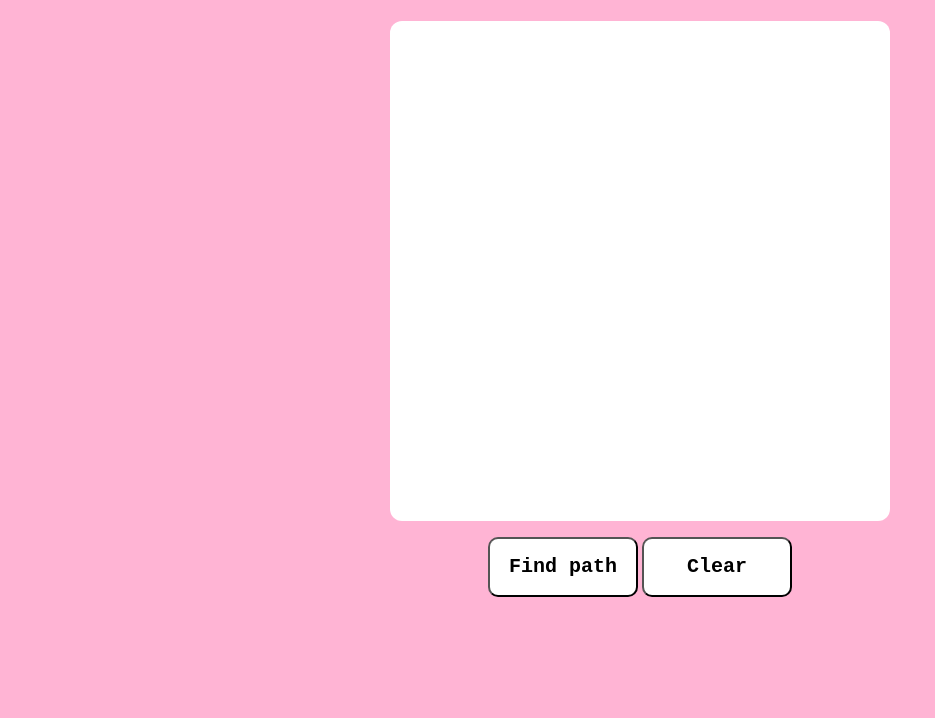
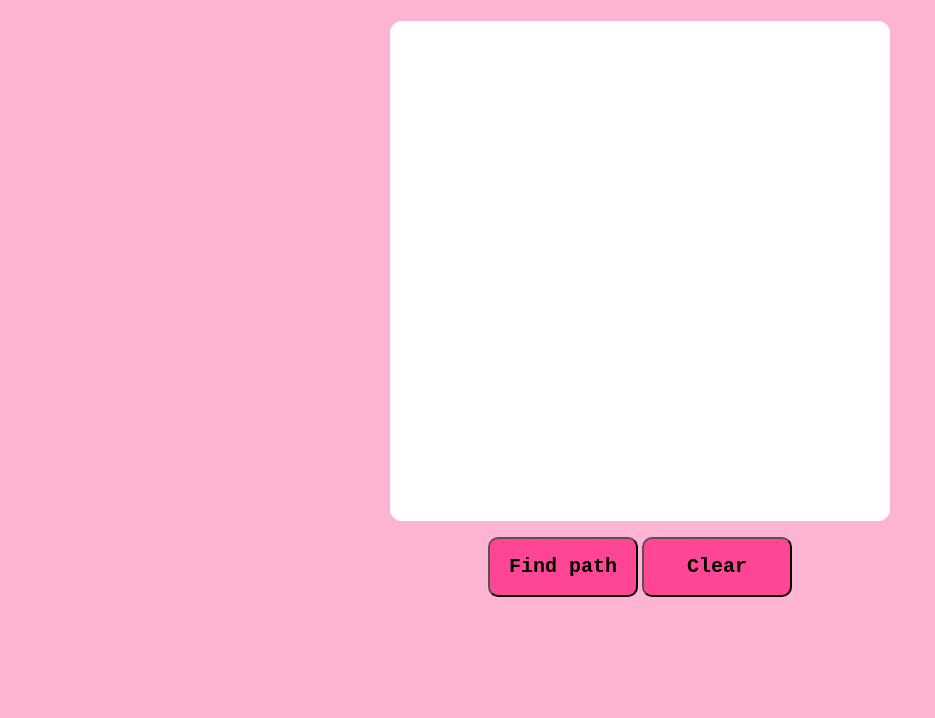
Before and after one commit to Baauerr/TSUFront, a plain HTML site: page Genetic/genetic.html in a window 1280 px wide. Shown: the part 82-800 px from the top of the page, without its empty margins (0-935 px from the left). Drawn offline with Linux system fonts and the light colour scheme.

Commit message:
Add files via upload

```diff
--- a/Genetic/geneticStyles.css
+++ b/Genetic/geneticStyles.css
@@ -51,7 +51,7 @@ table {
 
 button {
     border-radius: 10px;
-    background-color: #ffffff;
+    background-color: #ff4695;
     color: #000000;
     width: 150px;
     height: 60px;
@@ -64,7 +64,7 @@ button {
 }
 
 button:hover {
-    background-color: #b7b7b7;
+    background-color: #f573d8;
     transform: scale(0.97);
 }
 
```
